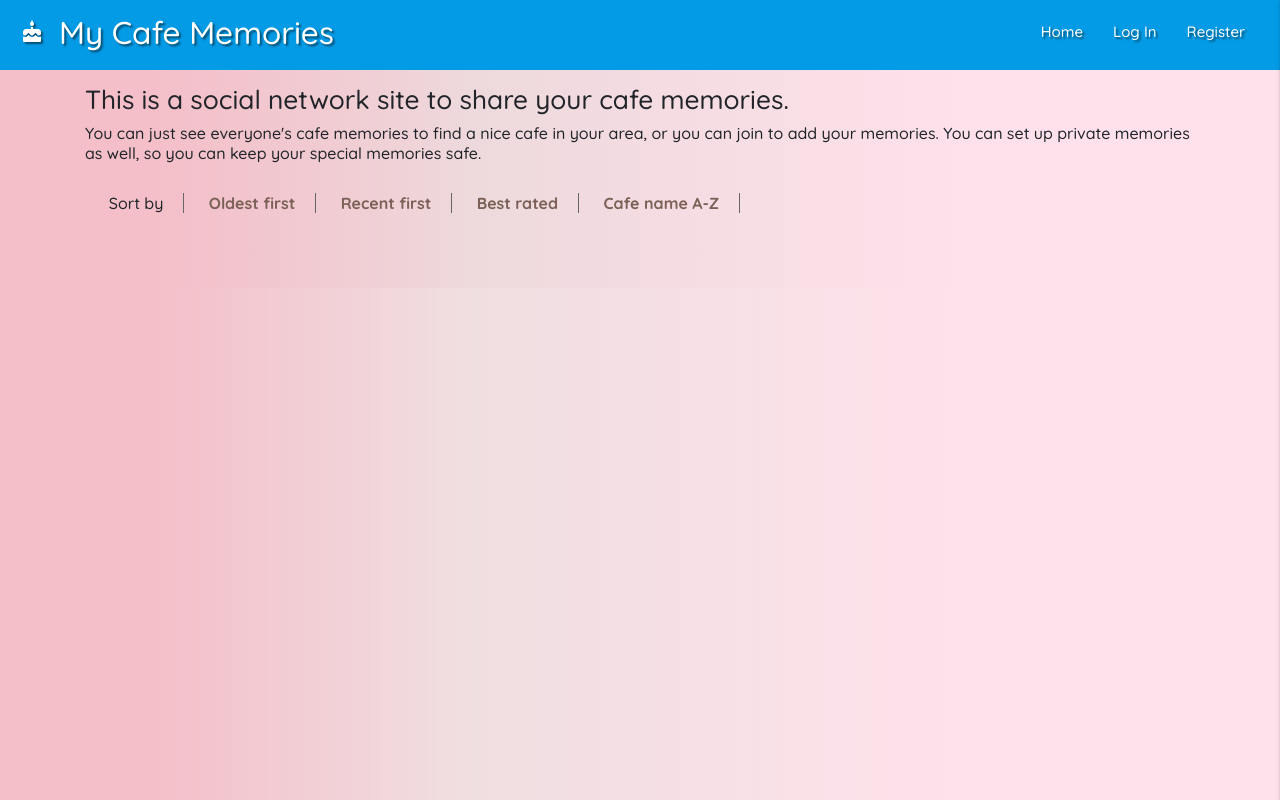
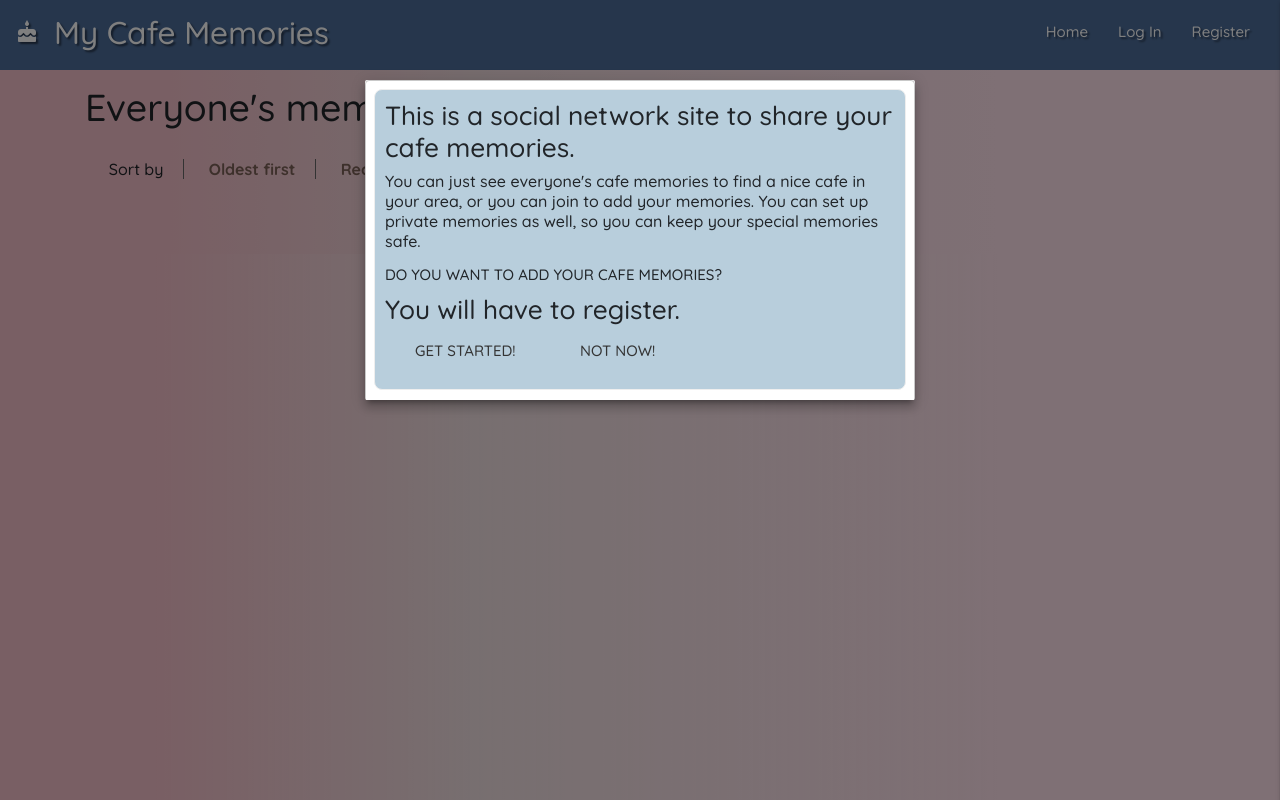
Before and after one commit to machikolacey/milestone3, a Flask app: page /memories/1/1 in a window 1280 px wide. Run offline with Flask 2, Linux system fonts and the light colour scheme; data that the repository does not hold is empty; some libraries are stand-ins or nearby versions; some web fonts are replaced.

Commit message:
Added popup on memories page

```diff
--- a/app.py
+++ b/app.py
@@ -222,6 +222,7 @@ def your_memories(sort, order):
                                               username = session.get('user'), pagination=pagination)
 
 
+
     @app.route('/cafe_autocomplete/<query>')
     def cafe_autocomplete():
         cafes = cafes=mongo.db.memories.find()
@@ -276,7 +277,7 @@ def update_memory(memory_id, page=''):
 def delete_memory(memory_id, page):
     mongo.db.memories.remove({'_id': ObjectId(memory_id)})
     if (page == 'yourmemories'):
-          return redirect(url_for('your_memories'))
+          return redirect(url_for('your_memories', sort = 'date', order='asc'))
     return redirect(url_for('get_memories', sort = 'date', order='asc'))
 
 
@@ -334,10 +335,9 @@ def cafe(cafe_id):
 
 @app.route('/logout')
 def logout():
-    flash('You have been logged out')
     session.pop("user")
     session.pop('logged_in', None)
-    return redirect(url_for("login"))
+    return redirect(url_for('get_memories', sort = 'date', order='asc'))
 
 @app.route("/profile/<username>", methods=["GET", "POST"])
 def profile(username):
--- a/static/css/style.css
+++ b/static/css/style.css
@@ -17,6 +17,11 @@ header .nav-wrapper a:hover {
     position: fixed;
     padding: 0 20px;
 ]
+}
+
+
+.memory-card-container{
+    padding:10px;
 }
 
 .cafe-view-photo{
@@ -267,10 +272,19 @@ nav {
     border-top-left-radius: 8px;
     border-top-right-radius: 8px;
 }
-}
 
 
 .light-blue.darken-1 {
     background-color: #4d6d9a!important;
     padding:0 15px;
 }
+
+
+.modal {
+
+    max-width:550px;
+        max-height: 320px;
+}
+.modal .modal-content {
+    padding: 8px;
+}
--- a/templates/base.html
+++ b/templates/base.html
@@ -81,6 +81,20 @@
 
     <script type="text/javascript">
        $(document).ready(function() {
+                alert(checkCookie("popup"));
+         {% if not session.user %}
+
+         $('.modal').modal({
+            dismissible: true,
+            complete: function() {
+              setCookie("popup", true, 240);
+
+                  alert(checkCookie("popup"));
+             }
+            }
+        );
+             $('#modal1').modal('open');
+         {% endif %}
            $(".button-collapse").sideNav({edge:"right"});
             //  $('.side-nav').sidenav();
                $('select').material_select();
@@ -124,6 +138,35 @@
         });
 
 
+function setCookie(cname, cvalue, exdays) {
+  var d = new Date();
+  d.setTime(d.getTime() + (exdays * 24 * 60 * 60 * 1000));
+  var expires = "expires="+d.toUTCString();
+  document.cookie = cname + "=" + cvalue + ";" + expires + ";path=/";
+}
+
+function getCookie(cname) {
+  var name = cname + "=";
+  var ca = document.cookie.split(';');
+  for(var i = 0; i < ca.length; i++) {
+    var c = ca[i];
+    while (c.charAt(0) == ' ') {
+      c = c.substring(1);
+    }
+    if (c.indexOf(name) == 0) {
+      return c.substring(name.length, c.length);
+    }
+  }
+  return "";
+}
+ function checkCookie(cname) {
+  var val=getCookie(cname);
+  if (val != "") {
+   return true;
+  } else {
+   return false;
+  }
+}
 
 </script>
 <script src="https://kit.fontawesome.com/6019d8e6c9.js" crossorigin="anonymous"></script>
--- a/templates/memories.html
+++ b/templates/memories.html
@@ -4,9 +4,29 @@
 
     </head>
     <body>
-<h3>This is a social network site to share your cafe memories.</h3>
+    <h1>Everyone's memories</h1>
+  <!-- Modal Structure -->
+   <div id="modal1" class="modal">
+    <div class="modal-content">
+        <div class="first-time memory-card">
+            <div class="memory-card-container">
+            <h3>This is a social network site to share your cafe memories.</h3>
 <p>You can just see everyone's cafe memories to find a nice cafe in your area, or you can join to add your memories.
 You can set up private memories as well, so you can keep your special memories safe.</p>
+
+            <h2>Do you want to add your cafe memories?</h2>
+            <h3>You will have to register.</h3>
+            <a href="{{ url_for('register') }}">
+                <button class="waves-effect waves-green btn-flat d-inline">Get Started!</button>
+
+            </a>
+            <button class="modal-close waves-effect waves-green btn-flat d-inline">Not Now!</button>
+            </div>
+        </div>
+    </div>
+  </div>
+
+
 
 <div class="sorter">
     <div class="row">
```
